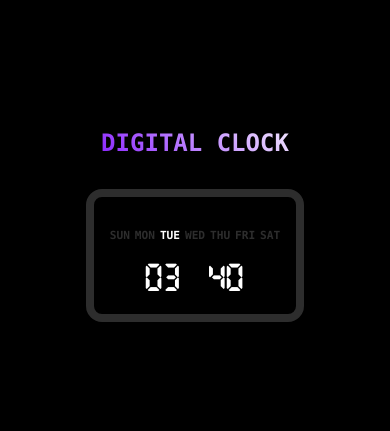
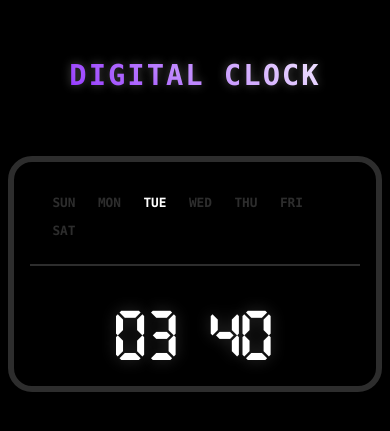
Before and after one commit to Numbzin/Digital-Clock, a plain HTML site: page index.html in a window 390 px wide. Shown: the part 197-628 px from the top of the page. Drawn offline with Linux system fonts and the light colour scheme.

Commit message:
responsividade melhorada

```diff
--- a/css/style.css
+++ b/css/style.css
@@ -13,7 +13,7 @@ body {
   min-height: 100vh;
   font-family: "Hack", sans-serif;
   color: #fff;
-  padding: 1rem;
+  padding: 2rem 1rem;
 }
 
 @font-face {
@@ -39,7 +39,7 @@ body {
 }
 
 .text {
-  margin-bottom: 2rem;
+  margin-bottom: 3rem;
   text-align: center;
 }
 
@@ -53,6 +53,9 @@ body {
   background-clip: text;
   -webkit-text-fill-color: transparent;
   animation: gradientAnimation 5s infinite;
+  letter-spacing: 2px;
+  margin-bottom: 0.5rem;
+  text-shadow: 0 0 10px rgba(255, 255, 255, 0.3);
 }
 
 .digital-clock {
@@ -65,20 +68,23 @@ body {
   padding: 1rem;
   border: 0.5rem solid #2d2d2d;
   max-width: 100%;
-  flex-wrap: wrap;
-  justify-content: center;
+  gap: 2rem;
 }
 
 .week {
   display: flex;
   flex-direction: column;
-  justify-content: center;
-  align-items: center;
   color: #2d2d2d;
   font-weight: bold;
   font-family: "Hack";
-  margin: 1rem;
-  font-size: clamp(0.8rem, 3vw, 1rem);
+  font-size: clamp(0.9rem, 3vw, 1.1rem);
+  padding: 1rem;
+}
+
+.week div {
+  transition: color 0.3s ease;
+  padding: 0.1rem 0.4rem;
+  border-radius: 0.5rem;
 }
 
 .week .active {
@@ -89,20 +95,18 @@ body {
   font-family: "Digital";
   display: flex;
   align-items: center;
-  flex-wrap: wrap;
-  justify-content: center;
 }
 
 .hour,
 .min,
 .dot {
-  font-size: clamp(4rem, 15vw, 13rem);
-  line-height: 1;
-  margin: 0 0.2rem;
+  font-size: clamp(5rem, 15vw, 13rem);
+  line-height: 0.9;
+  text-shadow: 0 0 15px rgba(255, 255, 255, 0.2);
 }
 
-.min {
-  margin-left: -1vw;
+.dot {
+  margin-top: -0.5rem;
 }
 
 .invisible {
@@ -113,45 +117,50 @@ body {
   .digital-clock {
     flex-direction: column;
     padding: 1rem;
-    border-radius: 1rem;
+    gap: 1.5rem;
+    border-radius: 1.5rem;
   }
 
   .week {
     flex-direction: row;
     flex-wrap: wrap;
-    gap: 0.5rem;
-    margin: 1rem 0;
-    justify-content: center;
+    border-right: none;
+    border-bottom: 2px solid #2d2d2d;
+    padding-bottom: 1.5rem;
+    margin-bottom: 1rem;
+    gap: 0.8rem;
   }
 
   .hour,
   .min,
   .dot {
-    font-size: clamp(3rem, 12vw, 5rem);
-  }
-
-  .min {
-    margin-left: -0.5rem;
+    font-size: 9rem;
   }
 }
 
 @media (max-width: 480px) {
+  body {
+    padding: 1.5rem 0.5rem;
+  }
+
   .text h1 {
-    font-size: 1.5rem;
+    font-size: 1.8rem;
+    margin-bottom: 1rem;
+  }
+
+  .digital-clock {
+    padding: 1rem;
+    border-width: 0.4rem;
+  }
+
+  .week {
+    font-size: 0.8rem;
+    gap: 0.6rem;
   }
 
   .hour,
   .min,
   .dot {
-    font-size: 2.5rem;
-  }
-
-  .min {
-    margin-left: 1px;
-  }
-
-  .week {
-    font-size: 0.7rem;
-    gap: 0.3rem;
+    font-size: 4.5rem;
   }
 }
```
